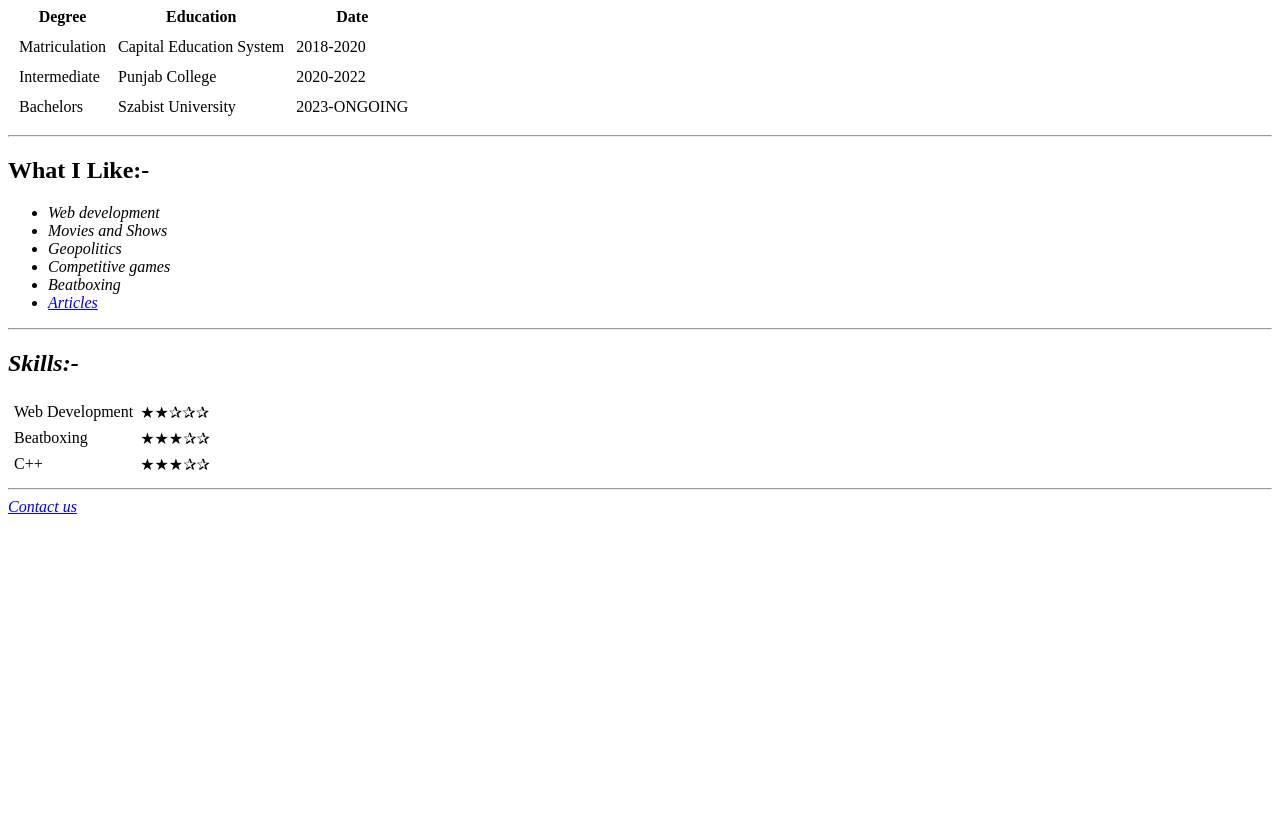
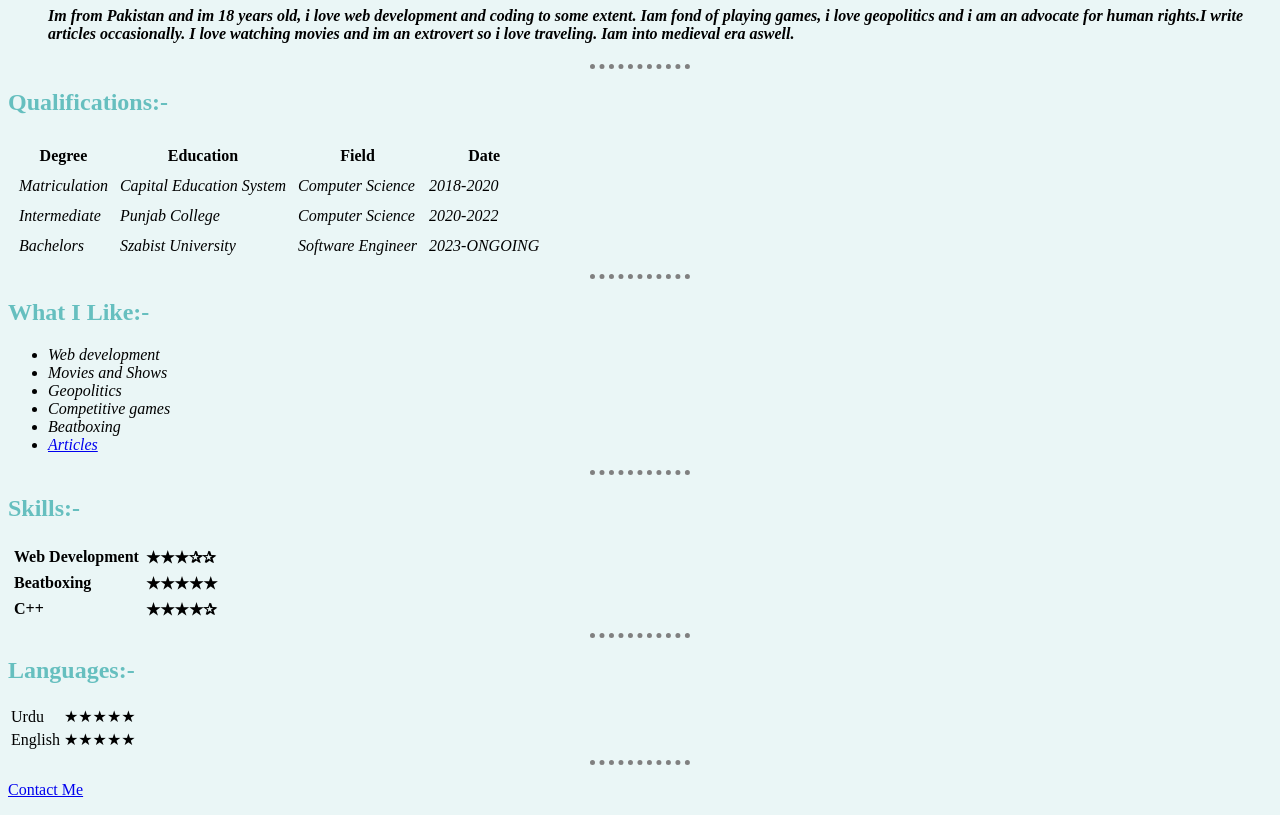
Before and after one commit to ShaniOnGitHub/My-Portfolio, a plain HTML site: page index.html in a window 1280 px wide. Shown: the part 235-1050 px from the top of the page. Before the commit the page ends 800 px from the top, so only its background shows below. Drawn offline with Linux system fonts and the light colour scheme; files that its build step writes are made by us from their sources.

Commit message:
Add files via upload

```diff
--- a/index.html
+++ b/index.html
@@ -1,15 +1,20 @@
-<<!DOCTYPE html>
+.<!DOCTYPE html>
 <html lang="en" dir="ltr">
   <head>
+    <img src="My Pic.jpeg" alt="My Pic">
     <meta charset="utf-8">
     <title>Shani</title>
+    <link rel="stylesheet" href="css/style.css">
+
     </head>
+
     <body>
-
          <h1> ROSHAAN ALI SHAH </h1>
 
-  <p><h4><em>Im from Pakistan and im 18 years old, i love web development and coding to some extent. Iam fond of playing games, i love geopolitics and i am an advocate for human rights.I write articles occasionally. I love watching movies and im an extrovert so i love traveling. Iam into medieval era aswell.</p></em></h4>
 
+        <ul>
+         <p><h4><em>Im from Pakistan and im 18 years old, i love web development and coding to some extent. Iam fond of playing games, i love geopolitics and i am an advocate for human rights.I write articles occasionally. I love watching movies and im an extrovert so i love traveling. Iam into medieval era aswell.</em></p></h4>
+       </ul>
          <hr>
 
          <strong><h2>Qualifications:-</h2></strong>
@@ -19,31 +24,41 @@
         <tr>
           <em><th>Degree</th>
           <th>Education</th>
+          <th>Field</th>
           <th>Date</th></em>
         </tr>
           </thead>
           <tbody>
         <tr>
-          <em><td>Matriculation</td></em>
-          <em><td>Capital Education System</td></em>
-          <em><td>2018-2020</td></em>
+          <td><em>Matriculation</em></td>
+          <td><em>Capital Education System</em></td>
+          <td><em>Computer Science</em></td>
+          <td><em>2018-2020</em></td>
+        </tr>
+
+          <tr>
+          <td><em>Intermediate</em></td>
+          <td><em>Punjab College</em></td>
+          <td><em>Computer Science</em></td>
+          <td><em>2020-2022</em></td>
       </tr>
         <tr>
-          <td>Intermediate</td>
-          <td>Punjab College</td>
-          <td>2020-2022</td>
+        <td><em>Bachelors</em></td>
+        <td><em>Szabist University</em></td>
+        <td><em>Software Engineer</em></td>
+        <td><em>2023-ONGOING</em></td>
+
       </tr>
-      <tr>
-        <td>Bachelors</td>
-        <td>Szabist University</td>
-        <td>2023-ONGOING</td></em>
-      </tr>
+
+
+
     </tbody>
+
     </table>
 
 
     <hr>
-    <strong><h2>What I Like:-</h2></strong>
+      <h2><strong>What I Like:-</strong></h2>
     <ul>
       <em><li>Web development</li>
       <li>Movies and Shows</li>
@@ -51,27 +66,47 @@
       <li>Competitive games</li>
       <li>Beatboxing</li>
       <li><a href="https://docs.google.com/document/d/1VAyReGrPugAVBYMPxf_rM-hXVo_PGohZoilwrKylLhQ/edit">Articles</a></li>
-    </ul>
+    </ul></em>
+
+
      <hr>
-    <h2>Skills:-</h2>
+
+    <h2><strong>Skills:-</strong></h2>
 
    <table cellspacing="5">
      <tr>
-       <td>Web Development</td>
-       <td>★★✰✰✰</td>
+       <td><strong>Web Development</strong></td>
+       <td><strong>★★★✰✰</strong></td>
      </tr>
      <tr>
-       <td>Beatboxing</td>
-       <td> ★★★✰✰</td>
+       <td><strong>Beatboxing</strong></td>
+       <td><strong>★★★★★</strong></td>
        <tr>
-         <td>C++</td>
-         <td>★★★✰✰</td>
+         <td><strong>C++</strong></td>
+         <td><strong>★★★★✰</strong></td>
        </tr>
+
+       </table>
+   <hr>
+       <table>
+
+    <h2><strong>Languages:-</strong></h2>
+
+    <tr>
+      <td>Urdu</td>
+      <td>★★★★★</td>
+    </tr>
+    <tr>
+      <td>English</td>
+      <td>★★★★★</td>
     </tr>
    </table>
+
      <hr>
-    <a href="Contact Us.html">Contact us</a>
 
+    <p>
+     <a href="Contact Me.html">Contact Me</a>
+   </p>
 
 
 
```
Also changed, not shown: Contact Me.html (added, +58 -0 lines). Lines whose indentation alone changed are shown as unchanged.
